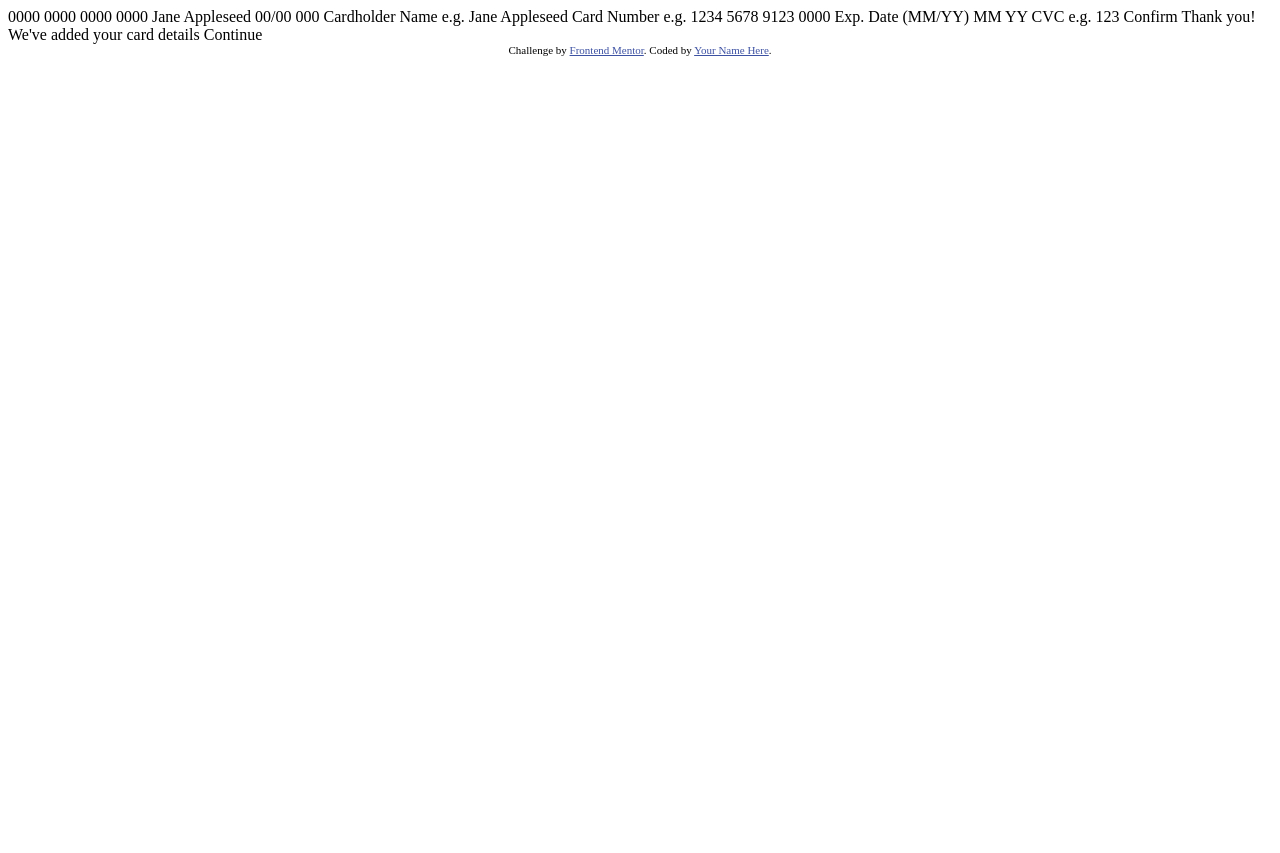
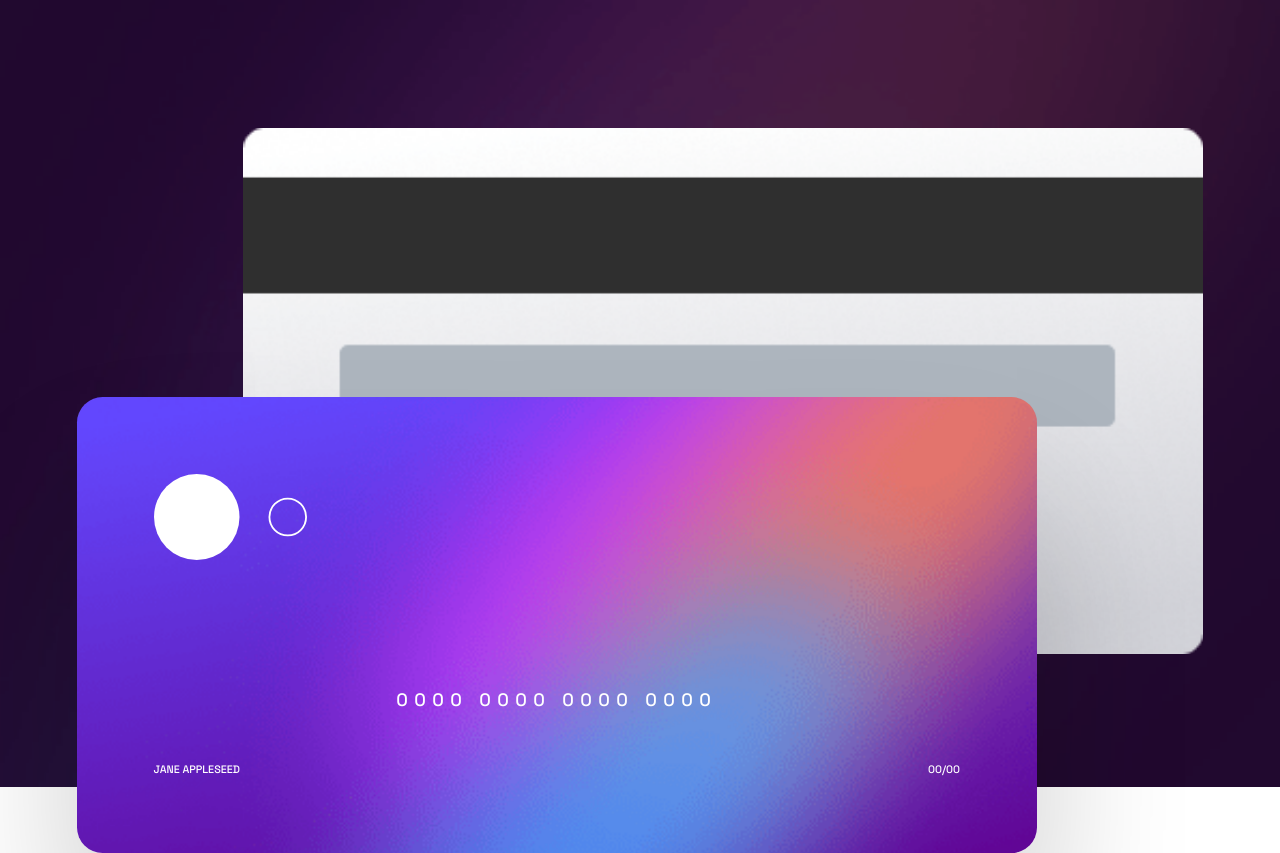
Before and after one commit to JoeMarv/card, a plain HTML site: page index.html in a window 1280 px wide. Before the commit the page ends 800 px from the top, so only its background shows below. Drawn offline with Linux system fonts and the light colour scheme.

Commit message:
header done

```diff
--- a/index.html
+++ b/index.html
@@ -3,22 +3,33 @@
 <head>
   <meta charset="UTF-8">
   <meta name="viewport" content="width=device-width, initial-scale=1.0"> <!-- displays site properly based on user's device -->
-
+  <link rel="stylesheet" href="styles.css">
   <link rel="icon" type="image/png" sizes="32x32" href="./images/favicon-32x32.png">
-
-  <title>Frontend Mentor | Interactive card details form</title>
-
-  <!-- Feel free to remove these styles or customise in your own stylesheet 👍 -->
-  <style>
-    .attribution { font-size: 11px; text-align: center; }
-    .attribution a { color: hsl(228, 45%, 44%); }
-  </style>
+  <title>Interactive Card Details Form</title>
 </head>
 <body>
+  <header class="card-container">
+    <div class="card-back">
+      <img src="images/bg-card-back.png" alt="card-back">
+    </div>
 
-  0000 0000 0000 0000
-  Jane Appleseed
-  00/00
+    <div class="card-front">
+      <img src="images/card-logo.svg" alt="card-logo">
+
+      <h2>0000 0000 0000 0000</h2>
+
+      <div class="details">
+        <span>Jane Appleseed</span>
+        <span> 00/00</span>
+      </div>
+    </div>
+  </header>
+
+
+
+  <!--
+
+
 
   000
 
@@ -37,15 +48,12 @@
 
   Confirm
 
-  <!-- Completed state start -->
+  <!-- Completed state star
 
   Thank you!
   We've added your card details
-  Continue
+  Continue -->
 
-  <div class="attribution">
-    Challenge by <a href="https://www.frontendmentor.io?ref=challenge" target="_blank">Frontend Mentor</a>.
-    Coded by <a href="#">Your Name Here</a>.
-  </div>
+  <script src="app.js"></script>
 </body>
 </html>
--- /dev/null
+++ b/styles.css
@@ -0,0 +1,90 @@
+@import url('https://fonts.googleapis.com/css2?family=Space+Grotesk:wght@500&display=swap');
+
+:root {
+    --clr-red: hsl(0, 100%, 66%);
+    --clr-white: hsl(0, 0%, 100%);
+    --clr-light-grayish-violet: hsl(270, 3%, 87%);
+    --clr-dark-grayish-violet: hsl(279, 6%, 55%);
+    --clr-very-dark-violet: hsl(278, 68%, 11%);
+    --gradient: linear-gradient(90deg, hsl(249, 99%, 64%), hsl(278, 94%, 30%));
+    --ff: 'Space Grotesk', sans-serif;
+    --transition: all 0.3s ease;
+}
+
+html {
+    scroll-behavior: smooth;
+}
+
+* {
+    outline: none;
+    -webkit-tap-highlight-color: transparent;
+    font-weight: 500;
+}
+
+body {
+    font-size: 18px;
+    margin: 0vw;
+    height: 100vh;
+    display: flex;
+    flex-direction: column;
+    align-items: center;
+    font-family: var(--ff);
+}
+
+.card-container {
+    background-image: url(images/bg-main-mobile.png);
+    background-repeat: no-repeat;
+    background-size: cover;
+    display: flex;
+    flex-direction: column;
+    justify-content: center;
+    width: 100vw;
+    padding: 10vw 0vw;
+}
+
+.card-back img {
+    width: 75vw;
+    height: auto;
+    margin: 0vw 0vw 0vw 19vw;
+}
+
+.card-front {
+    position: absolute;
+    background-image: url(images/bg-card-front.png);
+    background-repeat: no-repeat;
+    background-size: cover;
+    display: flex;
+    flex-direction: column;
+    justify-content: center;
+    width: 75vw;
+    color: var(--clr-white);
+    text-transform: uppercase;
+    top: 31vw;
+    left: 6vw;
+    border-radius: 2vw;
+    box-shadow: 0vw 8vw 12vw rgba(0, 0, 0, 0.2);
+}
+
+.card-front img {
+    width: 12vw;
+    height: auto;
+    margin: 6vw;
+}
+
+.card-front h2 {
+    margin: 4vw 0vw;
+    font-size: 1em;
+    letter-spacing: 0.5vw;
+    align-self: center;
+}
+
+.details {
+    display: flex;
+    flex-direction: row;
+    justify-content: space-between;
+    margin: 0vw 6vw 6vw 6vw;
+}
+
+.details span {
+    font-size: 0.6em;
+}
```
Also changed, not shown: app.js (added).
